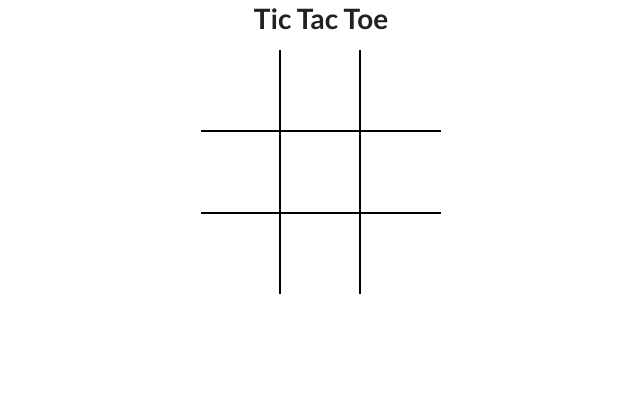
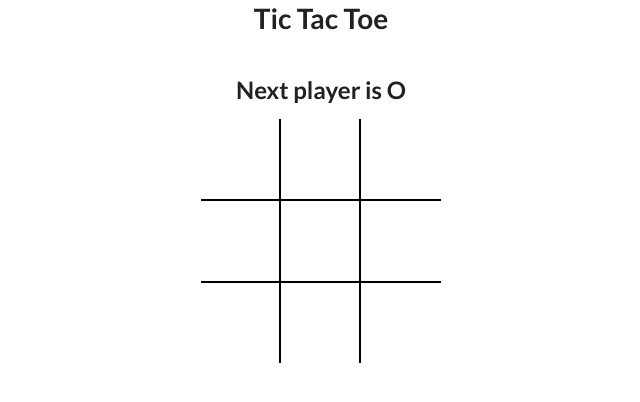
Before and after one commit to gauravrajbhar07/tic-tac-toe-using-javascript, a React (Create React App) app: page / in a window 1280 px wide. Shown: the top 402 px of the page, without its empty margins (319-959 px from the left). Built offline with nearby package versions, Linux system fonts and the light colour scheme.

Commit message:
calculate winner and lift up the state

```diff
--- a/src/App.js
+++ b/src/App.js
@@ -1,13 +1,50 @@
-import React from "react";
+import React, { useState } from "react";
 import Board from "./Components/Board";
+import { calculateWinner } from "./Styles/Helpers";
 
 import "./Styles/root.scss"
 
 const App = () => {
+
+  const [board, setBoard] = useState(Array(9).fill(null));
+  const [isXNext, setIsXNext] = useState(false);
+
+
+  const winner = calculateWinner(board)
+
+  const message = winner ? `winner is ${winner}` : `Next player is ${isXNext ? "X" : "O"}`;
+
+
+
+
+
+
+  const handleSquareClick = (position) => {
+    if (Board[position] || winner) {
+      return;
+    }
+
+    setBoard((prev) => {
+      return prev.map((square, pos) => {
+        if (pos === position) {
+          return isXNext ? "X" : "O";
+        } else {
+          return square;
+        }
+      });
+    });
+
+    setIsXNext((prev) => !prev);
+  };
+
+
+
   return (
     <div className="app">
       <h1>Tic Tac Toe</h1>
-      <Board />
+      <h2>{message}</h2>
+
+      <Board board={board} handleSquareClick={handleSquareClick} />
     </div>
   )
 }
--- a/src/Components/Board.jsx
+++ b/src/Components/Board.jsx
@@ -1,30 +1,9 @@
-import React, { useState } from "react";
-import square from "./Square";
+import React from "react";
+// import square from "./Square";
 
 import Square from "./Square";
 
-const Board = () => {
-  const [board, setBoard] = useState(Array(9).fill(null));
-  const [isXNext, setIsXNext] = useState(false);
-
-  const handleSquareClick = (position) => {
-    if (Board[position]) {
-      return;
-    }
-
-    setBoard((prev) => {
-      return prev.map((square, pos) => {
-        if (pos === position) {
-          return isXNext ? "X" : "O";
-        } else {
-          return square;
-        }
-      });
-    });
-
-    setIsXNext((prev) => !prev);
-  };
-
+const Board = ({ board, handleSquareClick }) => {
   const renderSquare = (position) => {
     return (
       <Square
--- /dev/null
+++ b/src/Styles/Helpers.js
@@ -0,0 +1,19 @@
+export function calculateWinner(squares) {
+    const lines = [
+        [0, 1, 2],
+        [3, 4, 5],
+        [6, 7, 8],
+        [0, 3, 6],
+        [1, 4, 7],
+        [2, 5, 8],
+        [0, 4, 8],
+        [2, 4, 6],
+    ];
+    for (let i = 0; i < lines.length; i++) {
+        const [a, b, c] = lines[i];
+        if (squares[a] && squares[a] === squares[b] && squares[a] === squares[c]) {
+            return squares[a];
+        }
+    }
+    return null;
+}
```
